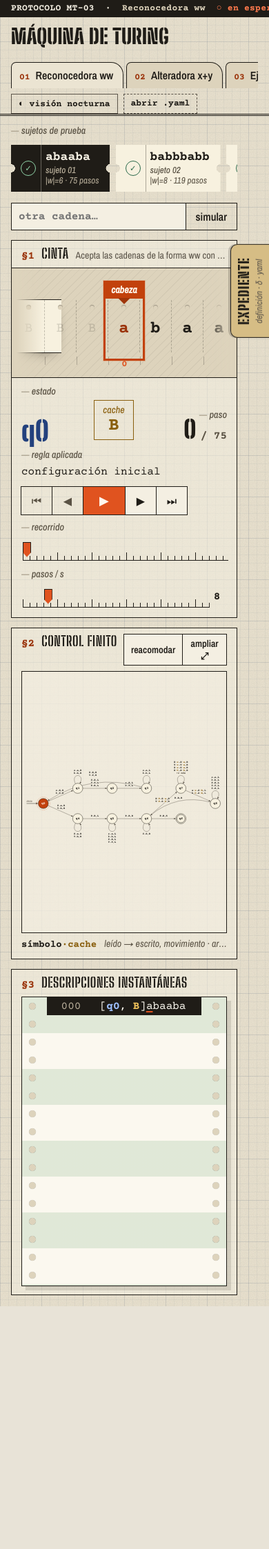
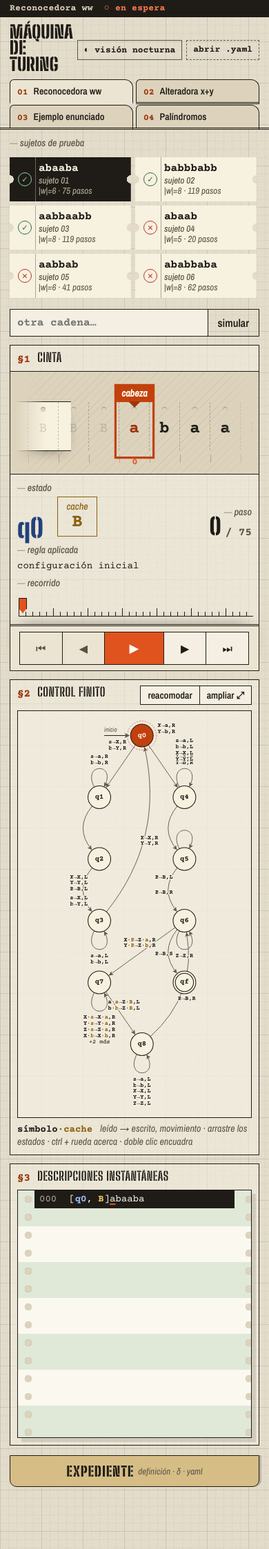
Before and after one commit to fatupopzz/proyecto3-teoria, a Flask app: page / in a window 390 px wide. Shown: the whole page at 69% size. Before the commit the page ends 1894 px from the top, so only its background shows below. Run offline with Flask 3, Linux system fonts and the light colour scheme.

Commit message:
Fichas siempre visibles, camaras sin desbordes y vista de telefono
Las fichas de maquinas tienen su propia fila y se acomodan si no caben.
Cada camara oculta su codigo de tiempo cuando es angosta (container
queries) en lugar de salirse del marco. En pantallas bajas la pagina
crece en vez de encimar paneles. En telefono: fichas y sujetos en dos
columnas, barra de reproduccion fija abajo, diagrama de arriba hacia
abajo y el expediente como boton al final.

```diff
--- a/web/static/visor.css
+++ b/web/static/visor.css
@@ -134,22 +134,24 @@ button { cursor: pointer; }
 .aparato {
   display: grid;
   grid-template-rows: auto auto minmax(0, 1fr);
-  height: 100vh;
-  min-height: 760px;
+  /* una pantalla; si la ventana es baja, la pagina crece en vez de encimar paneles */
+  height: max(100vh, 880px);
 }
 
 /* ---------- cabecera ---------------------------------------------------- */
 
+/* titulo y herramientas arriba; las fichas en su propia fila para que
+   siempre se vean todas las maquinas */
 .cabecera {
   display: grid;
-  grid-template-columns: auto minmax(0, 1fr) auto;
+  grid-template-columns: minmax(0, 1fr) auto;
   align-items: end;
-  gap: 8px 28px;
+  gap: 4px 28px;
   padding: 14px var(--margen) 0;
   border-bottom: 3px double var(--tinta);
 }
 
-.titulo { display: flex; align-items: center; gap: 16px; padding-bottom: 10px; }
+.titulo { display: flex; align-items: center; gap: 16px; padding-bottom: 4px; min-width: 0; }
 
 h1 {
   text-shadow: var(--brillo);
@@ -168,7 +170,7 @@ h1 {
   padding-left: 12px;
 }
 
-.fichas { display: flex; align-items: flex-end; gap: 4px; min-width: 0; overflow-x: auto; scrollbar-width: none; padding-top: 6px; }
+.fichas { grid-column: 1 / -1; display: flex; flex-wrap: wrap; align-items: flex-end; gap: 4px; min-width: 0; padding-top: 2px; }
 
 .ficha {
   position: relative;
@@ -194,10 +196,11 @@ h1 {
 }
 
 .herramientas {
+  grid-column: 2;
+  grid-row: 1;
   align-self: center;
   display: flex;
   gap: 8px;
-  padding-bottom: 8px;
 }
 .tema {
   padding: 8px 14px;
@@ -223,7 +226,8 @@ h1 {
 .sala {
   display: grid;
   grid-template-columns: 232px minmax(0, 1.3fr) minmax(0, 1fr);
-  grid-template-rows: auto minmax(0, 1fr);
+  /* en pantallas bajas la pagina se desplaza antes que aplastar diagrama e IDs */
+  grid-template-rows: auto minmax(300px, 1fr);
   gap: 14px;
   /* a la derecha queda el hueco de la lengueta del expediente */
   padding: 14px calc(var(--margen) + 30px) 16px var(--margen);
@@ -235,6 +239,7 @@ h1 {
 .impresion { grid-column: 3; }
 
 .camara {
+  container-type: inline-size;
   position: relative;
   display: flex;
   flex-direction: column;
@@ -275,14 +280,27 @@ h1 {
   background: var(--senal-fondo);
   color: var(--sobre-senal);
   font: 700 var(--t-xs)/1 var(--mono);
+  white-space: nowrap;
 }
 .rotulo h2 {
   text-shadow: var(--brillo);
   margin: 0;
+  min-width: 0;
   font: 700 var(--t-xl)/1 var(--rotulo);
   text-transform: uppercase;
   letter-spacing: .03em;
   white-space: nowrap;
+  overflow: hidden;
+  text-overflow: ellipsis;
+}
+.rotulo > .cam, .rotulo > .sec, .rotulo > .acciones, .hud-cam { flex-shrink: 0; }
+/* cada camara decide segun su propio ancho: el codigo de tiempo no cabe en
+   una camara angosta, asi que se oculta antes que salirse del marco */
+@container (max-width: 560px) {
+  .hud-cam .tc { display: none; }
+}
+@container (max-width: 760px) {
+  .cam-cinta .hud-cam #cam-sujeto { display: none; }
 }
 .maquina-desc {
   margin: 0;
@@ -696,6 +714,7 @@ input[type=range]::-moz-range-thumb {
   border: 1px solid var(--tinta);
   background: var(--papel-claro);
   font: 600 var(--t-s) var(--cuerpo);
+  white-space: nowrap;
 }
 .diagrama .acciones button:hover { background: var(--senal-suave); }
 .diagrama:fullscreen {
@@ -948,13 +967,12 @@ body.soltando::after {
 
 /* ---------- pantallas angostas -------------------------------------------- */
 
-@media (max-width: 1560px) {
+@media (max-width: 1240px) {
   .nota { display: none; }
+  .hud-cam #cam-sujeto { display: none; }
 }
 @media (max-width: 980px) {
   .aparato { height: auto; min-height: 0; }
-  .cabecera { grid-template-columns: 1fr auto; }
-  .fichas { grid-column: 1 / -1; grid-row: 2; }
   .sala { grid-template-columns: minmax(0, 1fr); grid-template-rows: none; padding-right: calc(var(--margen) + 30px); }
   .riel, .cam-cinta, .diagrama, .impresion { grid-column: 1; grid-row: auto; }
   .entradas { flex-direction: row; overflow-x: auto; overflow-y: visible; }
@@ -969,22 +987,95 @@ body.soltando::after {
   .velocidad { grid-template-columns: 1fr auto; }
 }
 @media (max-width: 560px) {
-  :root { --celda: 46px; }
+  :root { --celda: 44px; --margen: 14px; }
+
+  /* franja: solo maquina y estado */
+  .franja { gap: 10px; }
+  .franja > span:nth-child(2), .franja > span:nth-child(3) { display: none; }
+  .franja .maquina-prueba { overflow: hidden; text-overflow: ellipsis; min-width: 0; }
+
+  .cabecera { grid-template-columns: minmax(0, 1fr) auto; padding-top: 10px; }
+  h1 { font-size: 26px; white-space: normal; }
+  .tema, .abrir { padding: 6px 9px; }
+  .herramientas { gap: 6px; }
+
+  /* todas las maquinas a la vista: dos columnas, sin desplazamiento lateral */
+  .fichas { display: grid; grid-template-columns: 1fr 1fr; gap: 4px; padding-bottom: 0; }
+  .ficha { border-radius: 6px 12px 0 0; padding: 7px 10px; min-width: 0; }
+  .ficha .nom { font-size: var(--t-s); overflow: hidden; text-overflow: ellipsis; }
+
+  .sala { padding: 12px var(--margen) 14px; gap: 12px; }
+
+  /* sujetos: cuadricula de dos columnas, boletos compactos */
+  .entradas { display: grid; grid-template-columns: 1fr 1fr; gap: 6px; overflow: visible; }
+  .entrada { padding: 7px 10px 7px 12px; column-gap: 10px; background-size: 100% 100%; }
+  .entrada { background:
+    linear-gradient(90deg, transparent 37px, color-mix(in srgb, var(--tinta) 35%, transparent) 37px 38px, transparent 38px) 0 0 / 100% 100%,
+    var(--papel-cinta); }
+  .entrada[aria-pressed="true"] { background:
+    linear-gradient(90deg, transparent 37px, color-mix(in srgb, var(--papel-claro) 35%, transparent) 37px 38px, transparent 38px) 0 0 / 100% 100%,
+    var(--tinta); }
+  .entrada .w { font-size: var(--t-m); overflow: hidden; text-overflow: ellipsis; }
+  .entrada .w::after { display: none; }
+  .entrada .marca { width: 20px; height: 20px; }
+  .entrada:hover { transform: none; }
+
+  .camara { padding: 8px 10px 10px; }
+  .cinta-marco { height: 150px; margin: 0 -10px; }
+  .cinta { top: 44px; height: 70px; }
   .celda { font-size: 24px; }
-  .estado-grande { font-size: 40px; }
-  .contador output { font-size: 36px; }
-  .sello { font-size: 28px; }
-  .cinta-marco { height: 160px; }
-  .cinta { top: 46px; height: 76px; }
-  .regla-posiciones { top: 128px; }
-  .carro { height: 116px; top: 18px; }
-  .tema, .abrir { padding: 6px 10px; }
-  .cabecera { grid-template-columns: minmax(0, 1fr); }
-  .herramientas { padding-bottom: 0; }
-  .fichas { grid-row: auto; }
-  h1 { font-size: 30px; white-space: normal; }
-  .propia button { flex: none; }
-  .hud-cam #cam-sujeto { display: none; }
+  .regla-posiciones { top: 120px; }
+  .carro { height: 108px; top: 18px; }
+  .sello { font-size: 26px; right: 8px; top: 18px; }
+  .sello small { max-width: 24ch; }
+  .maquina-desc { display: none; }
+
+  .tablero {
+    grid-template-columns: auto minmax(0, 1fr) auto;
+    grid-template-areas: "estado . paso" "regla regla regla" "tiempo tiempo tiempo" "vel vel vel";
+    gap: 8px 12px;
+  }
+  .estado-grande { font-size: 38px; }
+  .contador output { font-size: 34px; }
+  .regla-actual output { font-size: var(--t-s); }
+
+  /* transporte fijo abajo, al alcance del pulgar */
+  .tablero .botones {
+    position: fixed;
+    z-index: 37;
+    left: 0; right: 0; bottom: 0;
+    padding: 8px var(--margen) calc(8px + env(safe-area-inset-bottom));
+    background: var(--papel);
+    border-top: 3px double var(--tinta);
+    box-shadow: 0 -10px 24px -16px color-mix(in srgb, var(--tinta) 60%, transparent);
+  }
+  .botones button { flex: 1 1 0; height: 48px; width: auto; }
+  .botones .play { flex: 1.5 1 0; width: auto; }
+
+  .rotulo h2 { font-size: var(--t-l); }
+  .diagrama svg { height: auto; min-height: 260px; max-height: 70vh; }
+  .leyenda { white-space: normal; }
+  .papel { height: 360px; }
+  .papel ol { padding: 0 24px; font-size: var(--t-s); background-size: 22px 26px, 22px 26px, auto; }
+  .papel ol { background-position: left top, right top, 0 0; }
+  .papel li { grid-template-columns: 3ch 1.2ch 1fr; gap: 4px; padding: 0 6px; }
+
+  /* el expediente: boton al final de la pagina y cajon a pantalla completa */
+  .lengueta {
+    position: static;
+    width: calc(100% - 2 * var(--margen));
+    margin: 0 var(--margen) 90px;
+    flex-direction: row;
+    justify-content: center;
+    writing-mode: horizontal-tb;
+    transform: none;
+    border: 1px solid var(--tinta);
+    border-radius: 0 0 10px 10px;
+    padding: 12px;
+  }
+  .lengueta:hover { padding-right: 12px; }
+  .expediente { width: 100vw; padding: 14px 16px 40px; }
+  .formal { grid-template-columns: 40px 1fr; }
 }
 
 /* ---------- protocolo de pruebas ------------------------------------------ */
@@ -1080,6 +1171,7 @@ body::after {
 }
 @media (max-width: 560px) {
   .franja .cinta-peligro { display: none; }
+  .camara::after { inset: -1px; }
 }
 
 .saltar {
--- a/web/static/visor.js
+++ b/web/static/visor.js
@@ -343,8 +343,11 @@ const R = 25;          // radio de los nodos
 const COL = 170;       // separacion entre capas
 const FIL = 150;       // separacion dentro de una capa
 
+// en telefono las capas van de arriba hacia abajo (mismo corte que el CSS)
+const vertical = () => matchMedia("(max-width: 560px)").matches;
+
 function firma(m) {
-  return "mt.pos." + (m.nombre || "") + "|" + m.estados.join(",");
+  return "mt.pos." + (vertical() ? "v|" : "") + (m.nombre || "") + "|" + m.estados.join(",");
 }
 
 /* Capas por BFS desde el estado inicial y luego unas pasadas de baricentro
@@ -389,8 +392,10 @@ function acomodar(m) {
   }
 
   const pos = {};
+  const enColumna = vertical();
   filas.forEach((c, i) => c.forEach((q, k) => {
-    pos[q] = { x: i * COL, y: (k - (c.length - 1) / 2) * FIL };
+    const a = i * COL, b = (k - (c.length - 1) / 2) * FIL;
+    pos[q] = enColumna ? { x: b * 1.25, y: a * .8 } : { x: a, y: b };
   }));
   return { pos, capa };
 }
@@ -401,6 +406,7 @@ function construirGrafo() {
   S.capas = auto.capa;
   const guardadas = leer(firma(m));
   S.pos = guardadas && m.estados.every((q) => guardadas[q]) ? guardadas : auto.pos;
+  S.vertical = vertical();
   dibujarGrafo();
 }
 
@@ -1126,6 +1132,7 @@ window.addEventListener("resize", () => {
     construirCinta();
     S.pasoPintado = null;
     if (S.cinta) pintarCinta(actual().ids[S.paso], null);
+    if (S.maquina && vertical() !== S.vertical) { construirGrafo(); resaltarGrafo(); }
   }, 120);
 });
 
```
